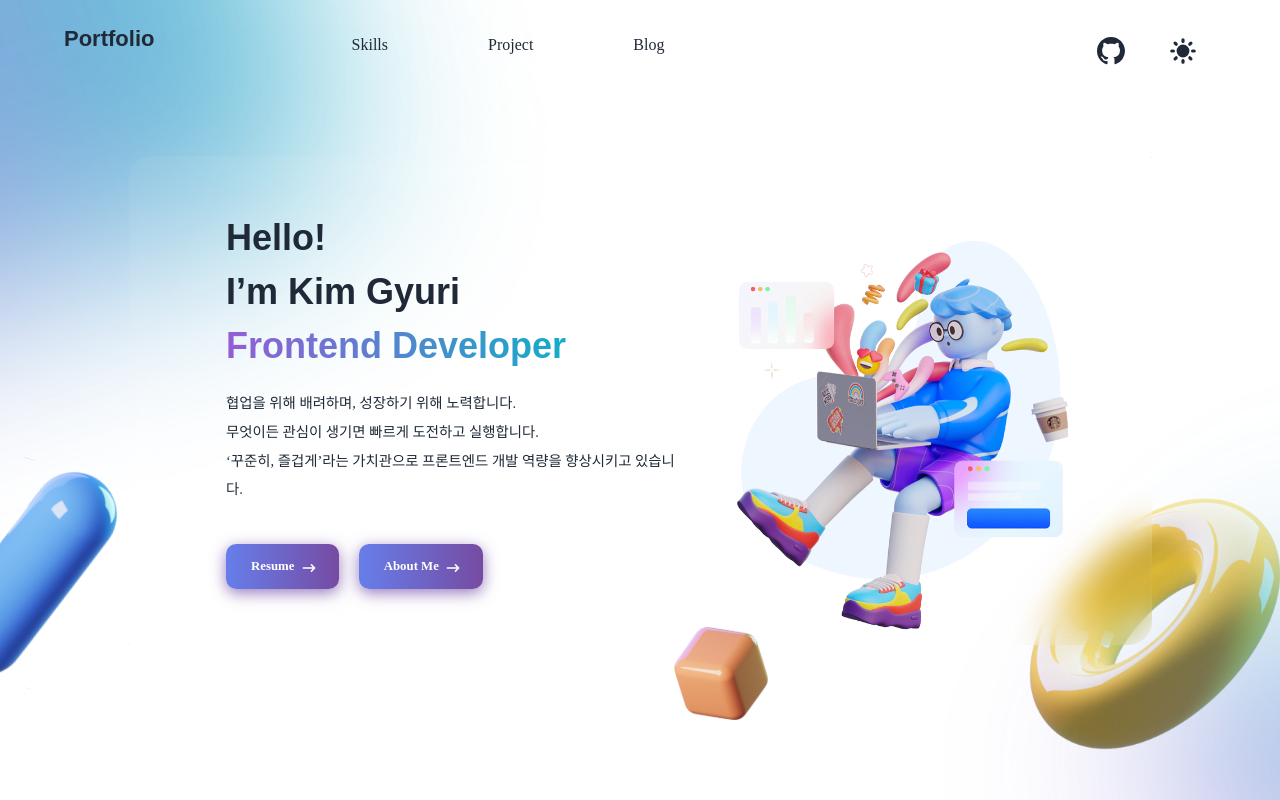
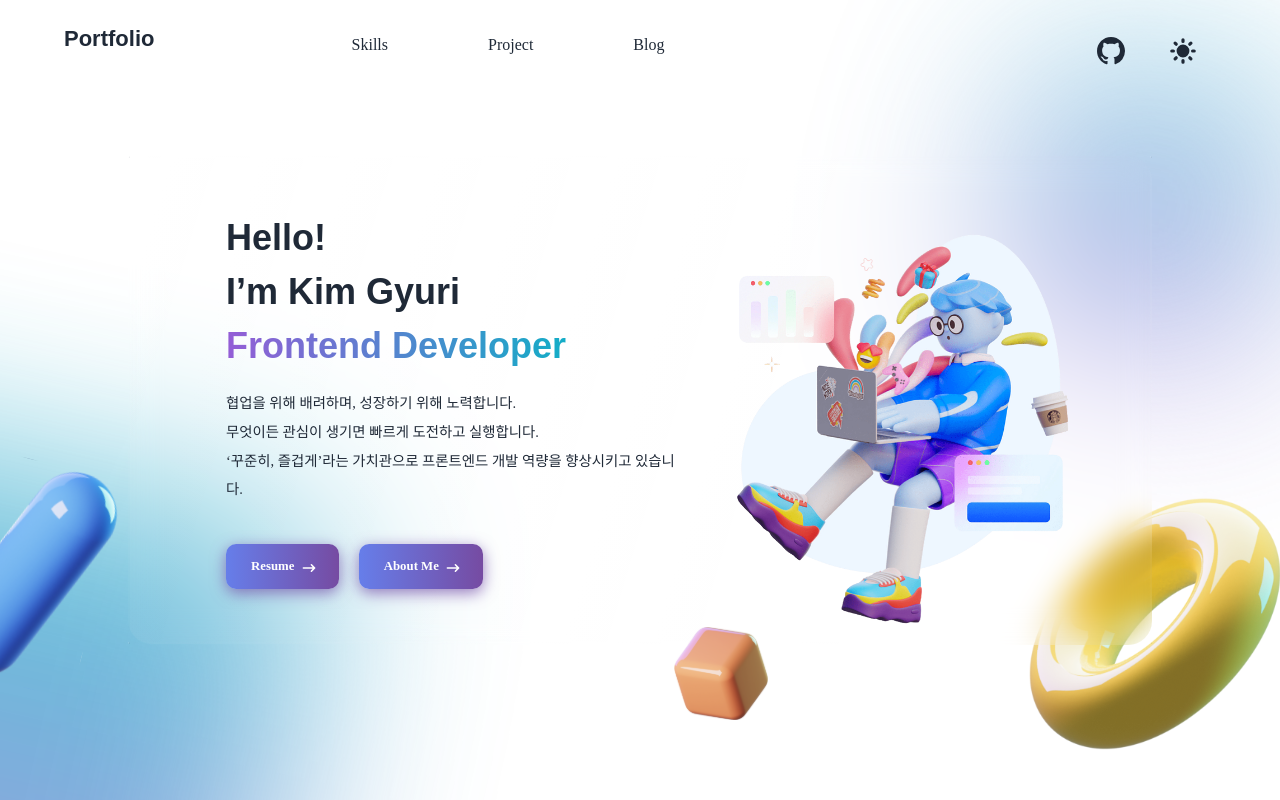
Before and after one commit to gyulls2/Portfolio, a React (Create React App) app: page / in a window 1280 px wide. Shown: the top 800 px of the page. Built offline with nearby package versions, Linux system fonts and the light colour scheme; a web font is replaced by a local one.

Commit message:
main 배경 이미지 수정, 애니메이션 추가

```diff
--- a/src/components/Main/Main.jsx
+++ b/src/components/Main/Main.jsx
@@ -5,9 +5,9 @@ import { Link } from "react-scroll";
 
 import bg_pill from "../../asset/bg-pill-blue.svg";
 import bg_cube from "../../asset/bg-roundCube-orange.svg";
+import bg_toroid from "../../asset/bg-superToroid-yellow.svg";
 
-import img_key from "../../asset/img-key.png"
-
+import img_key from "../../asset/img-key.png";
 
 const Main = () => {
   const clickHandler = () => {
@@ -18,15 +18,16 @@ const Main = () => {
     <section className="mainSection" id="main">
       <div className="eclipse1"></div>
       <div className="eclipse2"></div>
-      <img
-        src={bg_pill}
-        alt="backgroundAsset"
-        className="pill-Blue-Glossy"
-      />
+      <img src={bg_pill} alt="backgroundAsset" className="bg-pill-Blue-Glossy" />
       <img
         src={bg_cube}
         alt="backgroundAsset"
-        className="roundCube-Orange-Glossy"
+        className="bg-roundCube-Orange-Glossy"
+      />
+      <img
+        src={bg_toroid}
+        alt="backgroundAsset"
+        className="bg-superToroid-yellow"
       />
 
       <div className="wrapper">
@@ -70,10 +71,7 @@ const Main = () => {
         </div>
 
         <div className="keyImage">
-          <img
-            src={img_key}
-            alt="keyImage"
-          />
+          <img src={img_key} alt="keyImage" />
         </div>
       </div>
     </section>
--- a/src/components/Main/Main.scss
+++ b/src/components/Main/Main.scss
@@ -2,25 +2,29 @@
   width: 100%;
   height: 100vh;
   background-color: var(--background-color);
-  background-image: url(../../asset/bg-superToroid-yellow.svg);
-  background-repeat: no-repeat;
-  background-position: bottom 50px right;
   display: flex;
   align-items: center;
   overflow: hidden;
   position: relative;
 
-  .pill-Blue-Glossy {
+  .bg-pill-Blue-Glossy {
     position: absolute;
-    z-index: 9;
     bottom: 100px;
+    z-index: 100;
   }
 
-  .roundCube-Orange-Glossy {
+  .bg-roundCube-Orange-Glossy {
     position: absolute;
-    z-index: 9;
     right: 40%;
     bottom: 80px;
+    z-index: 1000;
+  }
+
+  .bg-superToroid-yellow {
+    position: absolute;
+    right: 0;
+    bottom: 50px;
+    z-index: 10;
   }
 
   .eclipse1 {
@@ -38,15 +42,16 @@
     opacity: 0.7;
     filter: blur(100px);
     transform: rotate(-17.38deg);
-    // z-index: -999;
+
+    animation: down 80s infinite;
   }
 
   .eclipse2 {
     position: absolute;
     width: 264.66px;
     height: 264.66px;
-    left: 1191px;
-    top: 629.15px;
+    bottom: 0;
+    right: 0;
 
     background: linear-gradient(
       270deg,
@@ -57,6 +62,8 @@
     filter: blur(100px);
     transform: rotate(-45deg);
     z-index: 1;
+
+    animation: up 80s infinite;
   }
 
   .wrapper {
@@ -65,6 +72,7 @@
     padding-left: 6rem;
     display: flex;
     align-items: center;
+    z-index: 100;
 
     border-radius: 24px;
     backdrop-filter: blur(15px);
@@ -92,6 +100,7 @@
       img {
         width: 90%;
         max-width: 550px;
+        animation: float 2.5s ease-in-out infinite;
       }
     }
 
@@ -152,8 +161,9 @@
     min-height: 100vh;
     height: auto;
 
-    .roundCube-Orange-Glossy,
-    .pill-Blue-Glossy {
+    .bg-roundCube-Orange-Glossy,
+    .bg-pill-Blue-Glossy,
+    .bg-superToroid-yellow {
       display: none;
     }
 
@@ -230,3 +240,47 @@
 .arrowIcon {
   color: #fff;
 }
+
+@keyframes float {
+  0%,
+  100% {
+    transform: translateY(0);
+  }
+  50% {
+    transform: translateY(-10px);
+  }
+}
+
+@keyframes down {
+  0%,
+  30%,
+  100% {
+    transform: translateY(0);
+  }
+
+  15% {
+    transform: translateY(1000px) rotate(-90deg);
+  }
+
+  60% {
+    right: 0;
+    transform: translateX(100vw) translateY(-200px) rotate(-90deg);
+  }
+}
+
+@keyframes up {
+  0%,
+  30%,
+  100% {
+    transform: translateY(0);
+  }
+
+  15% {
+    transform: translateY(calc(-100vh + 100%)) rotate(-90deg);
+  }
+
+  60% {
+    right: 0;
+    transform: translateX(calc(-100vw + 100%)) translateY(100px) rotate(-90deg);
+  }
+}
```
Also changed, not shown: src/asset/bg-superToroid-Purple.svg (deleted).
